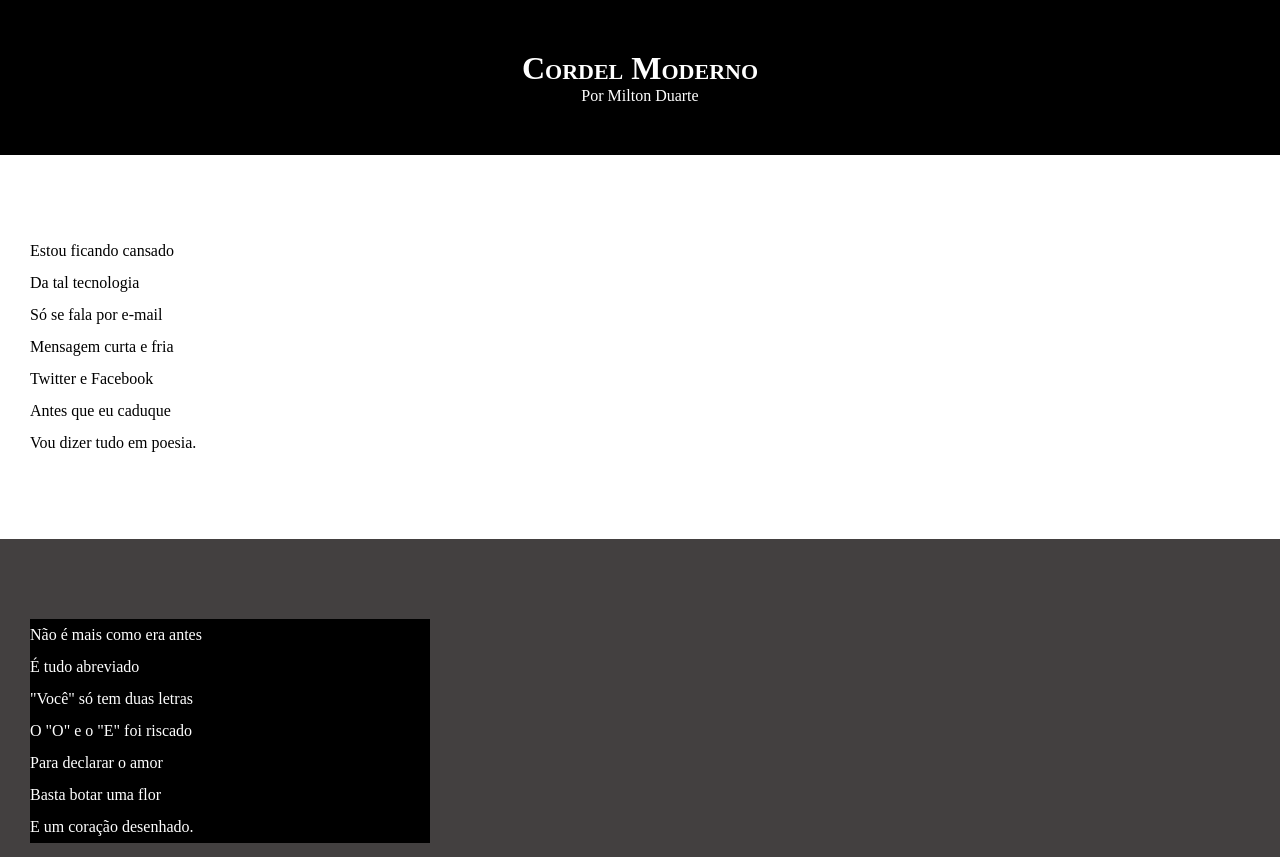
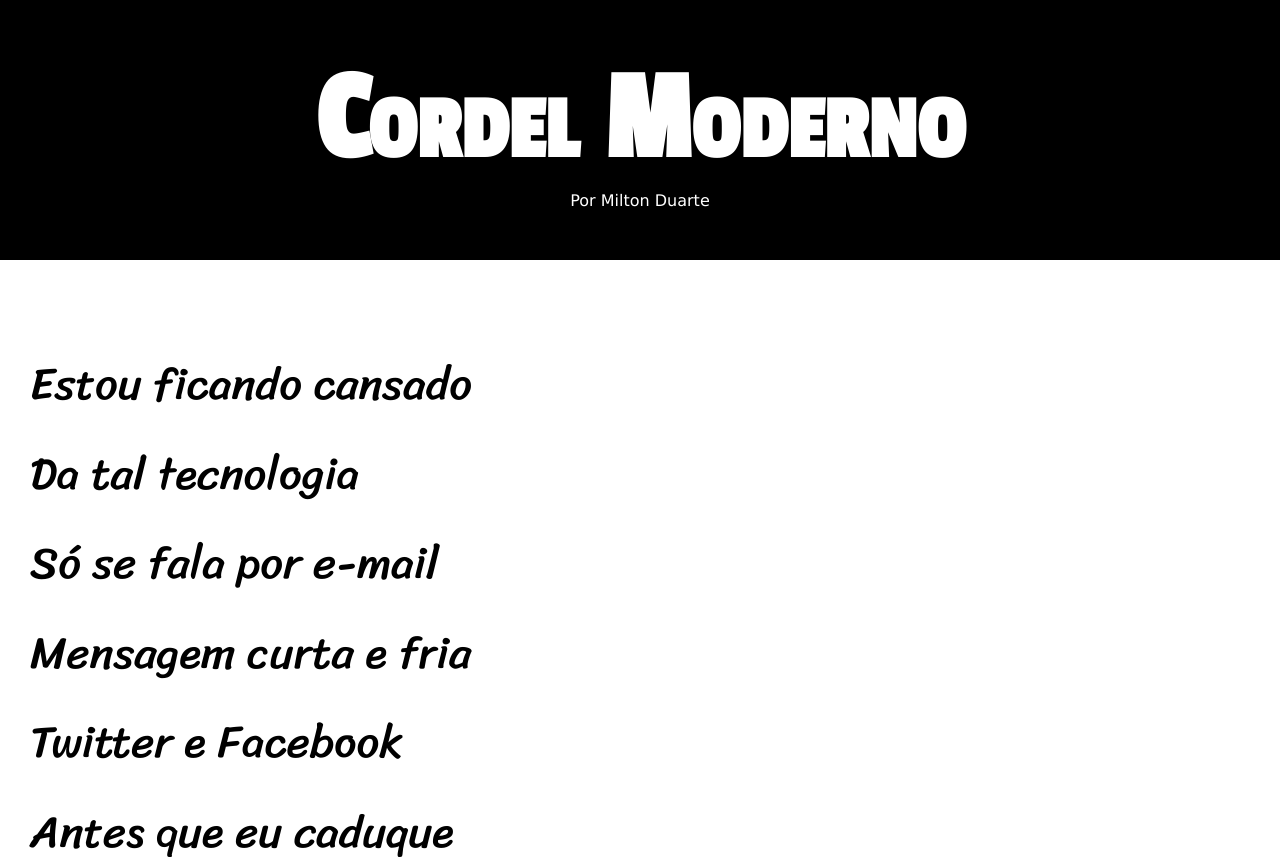
Before and after one commit to JhonyHenriquePreciosodaSilva/android-projeto, a plain HTML site: page exercicios modulo 3 css e html/exercicio cordel/index.html in a window 1280 px wide. Shown: the top 857 px of the page. Drawn offline with Linux system fonts and the light colour scheme.

Commit message:
Atualizei

```diff
--- a/exercicios modulo 3 css e html/exercicio cordel/style.css
+++ b/exercicios modulo 3 css e html/exercicio cordel/style.css
@@ -1,20 +1,33 @@
 @charset "UTF-8";
+@import url('https://fonts.googleapis.com/css2?family=Passion+One&display=swap');
+@import url('https://fonts.googleapis.com/css2?family=Sriracha&display=swap');
+:root{
+    --font1: verdana, geneva, sans-serif, tahoma;
+    --font2: 'Passion One', sans-serif;
+    --font3:  'Sriracha', cursive ;
+
+}
 
 *{
+
     margin: 0px;
     padding: 0px;
 }
 html,body{
+    font-family: var(--font1);
     min-height: 100%;
     background-color: darkgray
 
 }
 header{
+
     background-color: black;
     color: #fff;
     text-align: center;
 }
 header>h1{
+    font-size: 10vw;
+    font-family: var(--font2);
     padding-top: 50px;
     font-variant: small-caps;
 }
@@ -29,10 +42,13 @@ header a:hover, footer a :hover{
     text-decoration:underline ;
 }
 section{
+
+    font-family: var(--font3);
     padding-left: 30px;
     line-height: 2em;
     padding-top: 10vh ;
     padding-bottom: 10vh ;
+    font-size: 3.5vw;
 
 }
 section.imagem{
@@ -48,7 +64,8 @@ section.normal{
 
 }
 section.imagem>p{
-    width: 400px;
+    padding: 5px;
+   display: inline-block;
     background-color: black;
 }
 
```
